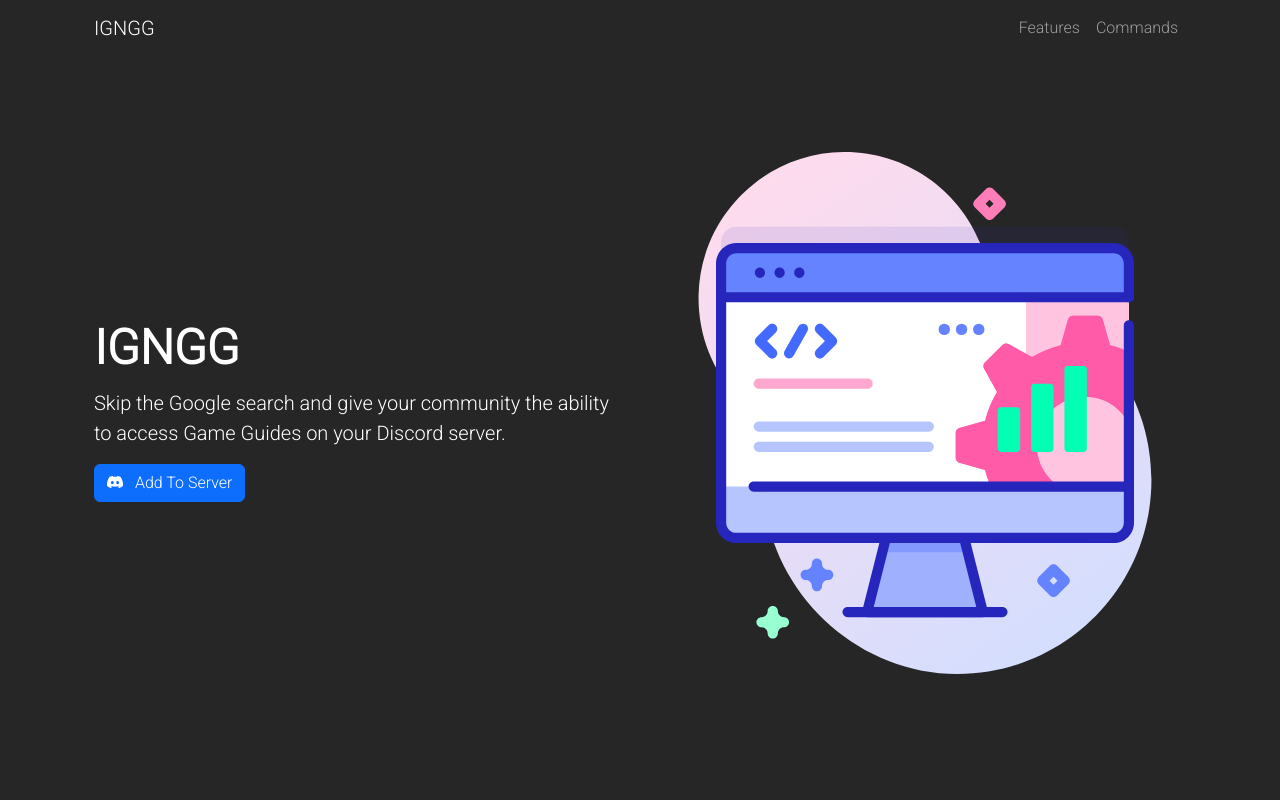
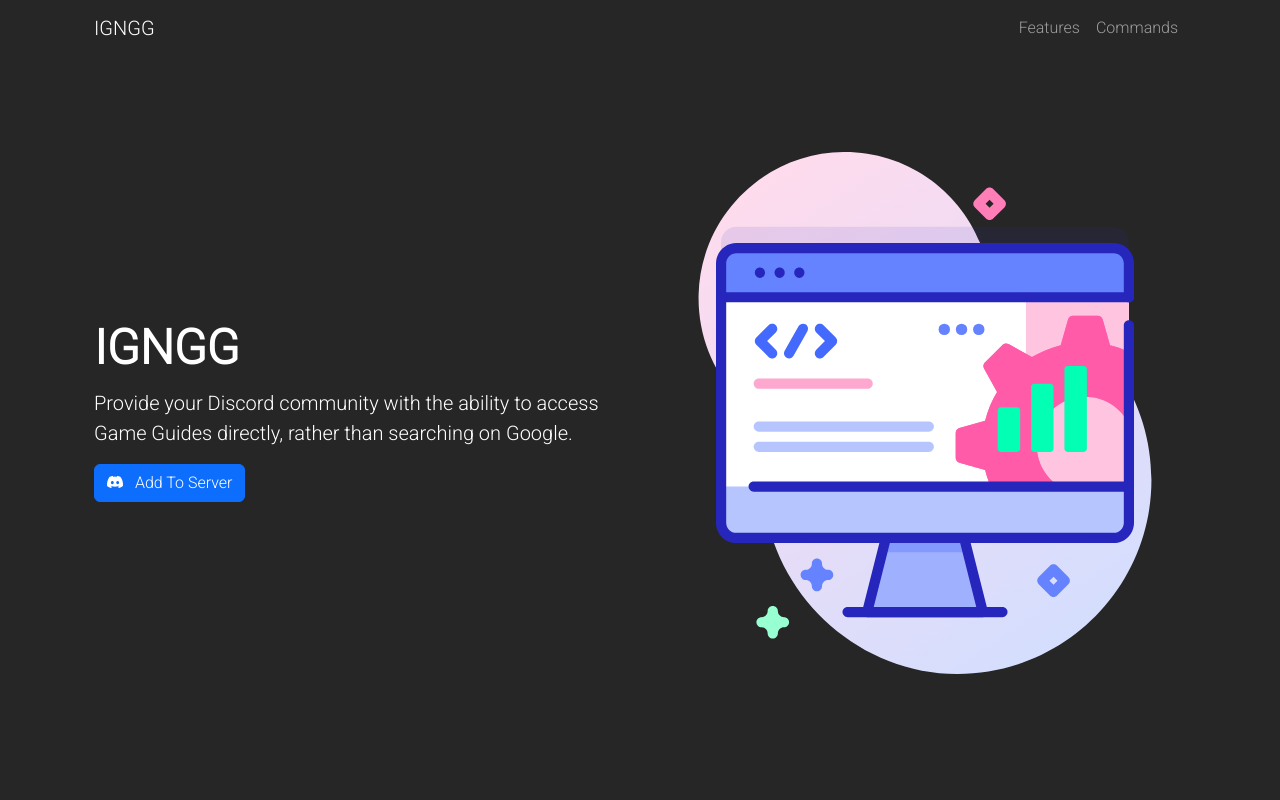
Before and after one commit to acidtib/ign-gg-site, a plain HTML site: page index.html in a window 1280 px wide. Shown: the top 800 px of the page. Drawn offline with nearby package versions, Linux system fonts and the light colour scheme.

Commit message:
wip logo

```diff
--- a/index.html
+++ b/index.html
@@ -55,7 +55,7 @@
 
 				<div class="col-lg-6">
 					<h1 class="display-5 fw-bold lh-1 mb-3">IGNGG</h1>
-					<p class="lead">Skip the Google search and give your community the ability to access Game Guides on your Discord server.</p>
+					<p class="lead">Provide your Discord community with the ability to access Game Guides directly, rather than searching on Google.</p>
 					<div class="d-grid gap-2 d-md-flex justify-content-md-start">
 						<a href="https://discord.com/api/oauth2/authorize?client_id=1030253428573737041&permissions=0&scope=bot%20applications.commands" target="_blank" class="btn btn-primary">
 							<i class="bi bi-discord me-2"></i>
```
Also changed, not shown: public/img/logo.png.
